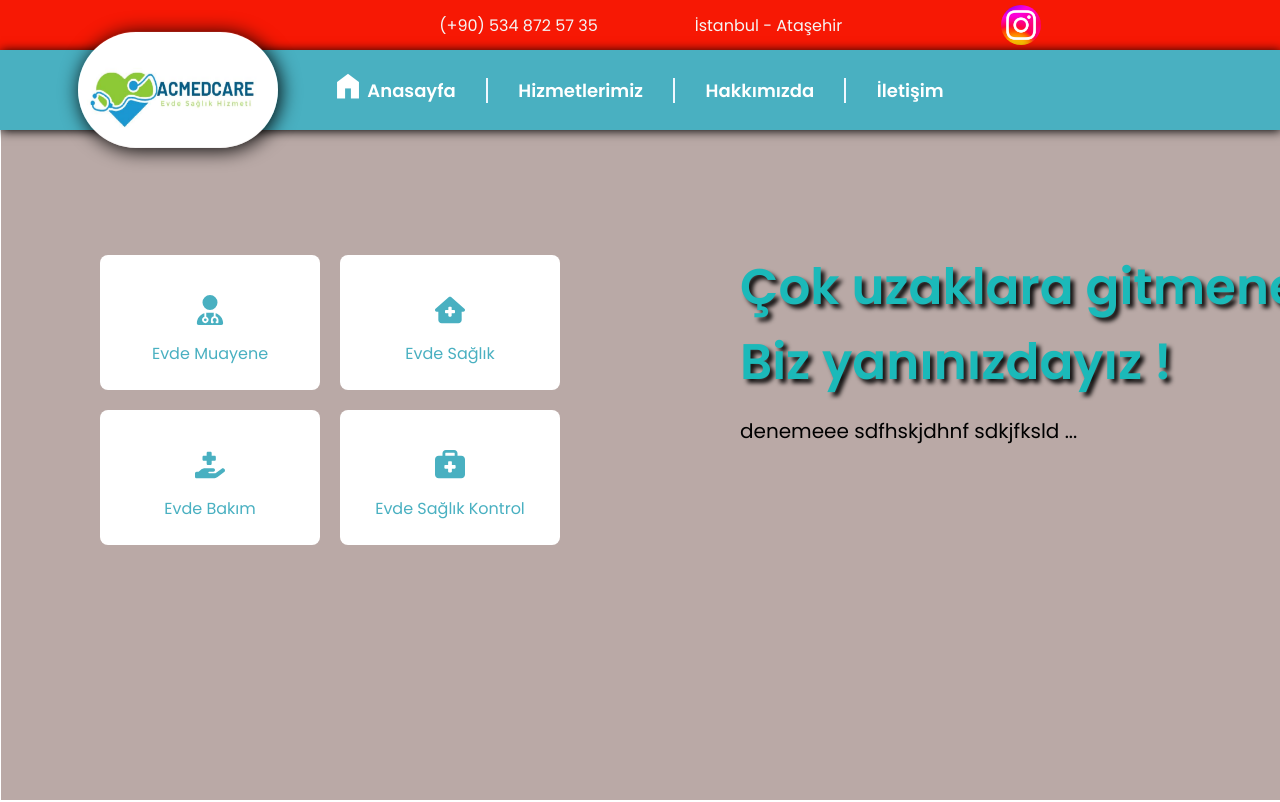
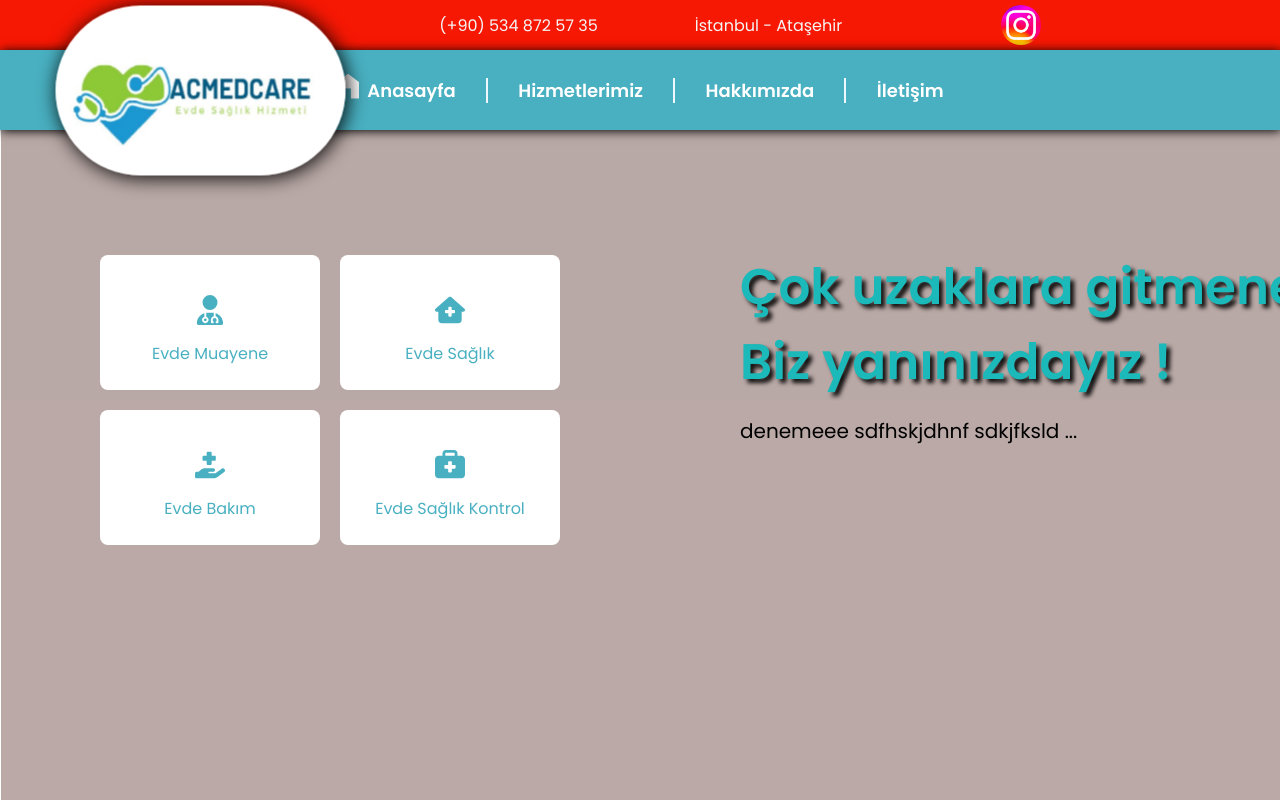
Before and after one commit to taneruzum/Medical-Web-Site, a Next.js app: page / in a window 1280 px wide. Shown: the top 802 px of the page. Built offline with nearby package versions, Linux system fonts and the light colour scheme.

Commit message:
navbar ve footer

```diff
--- a/src/app/Components/Footer/Footer.tsx
+++ b/src/app/Components/Footer/Footer.tsx
@@ -17,9 +17,9 @@ const Footer= () => {
                         <div className="allContact">
                             <ul>
                                 <h4>Bize Ulaş</h4>
-                                <li className="mail">E-posta <span>mertuzum3458@gmail.com</span></li>
-                                <li className="phone">Telefon <span>: +90 534 872 57 35</span></li>
-                                <li className="location">Konum <span>: İstanbul/Ataşehir</span></li>
+                                <li className="mail">E-posta : <span>mertuzum3458@gmail.com</span></li>
+                                <li className="phone">Telefon : <span> +90 534 872 57 35</span></li>
+                                <li className="location">Konum : <span> İstanbul/Ataşehir</span></li>
                             </ul>
                         </div>
 
--- a/src/app/Components/NavBar/NavBar.tsx
+++ b/src/app/Components/NavBar/NavBar.tsx
@@ -78,13 +78,13 @@ const NavBar = () => {
           <img /*ref={logoRef}*/ src="/images/AcmedCareLogo.jpg" alt="logo" />
         </div>
         <ul className="content">
-          <li><a href=""><span className="material-symbols-outlined">home</span>Anasayfa</a></li>
+          <li><span className="material-symbols-outlined">home</span>Anasayfa</li>
           <div className="verticalLine"></div>
-          <li onClick={() => scrollPage("servicesSection")}><a>Hizmetlerimiz</a></li>
+          <li onClick={() => scrollPage("servicesSection")}>Hizmetlerimiz</li>
           <div className="verticalLine"></div>
-          <li onClick={() => scrollPage("aboutUs")}><a>Hakkımızda</a></li>
+          <li onClick={() => scrollPage("aboutUs")}>Hakkımızda</li>
           <div className="verticalLine"></div>
-          <li><a href="">İletişim</a></li>
+          <li>İletişim</li>
         </ul>
       </nav>
 
--- a/src/app/Components/NavBar/navBar.css
+++ b/src/app/Components/NavBar/navBar.css
@@ -111,8 +111,8 @@
     justify-content: center;
     position: absolute;
     left: 10%;
-    width: 100px;
-    height: 75px;
+    width: 145px;
+    height: 85px;
     z-index: 9;
     transition: 0.2s;
 
@@ -121,6 +121,7 @@
 
 .acmedCareLogo img {
     width: 100%;
+    height: 100%;
     background-size: cover;
     border-radius: 4rem;
     scale: 2;
@@ -144,6 +145,15 @@
 
 }
 .content li{
+    display: flex;
+    align-items: center;
+    justify-content: center;
+    font-weight: 600;
+    font-size: 18px;
+    color: white;
+    text-decoration: none;
+    cursor: pointer;
+
     list-style: none;
     transition: all 0.2s ease-in-out;
     padding: 0.4rem;
@@ -154,22 +164,11 @@
     height: 25px;
     background-color: aliceblue;
 }
-.content a{
-    display: flex;
-    align-items: center;
-    justify-content: center;
-    font-weight: 600;
-    font-size: 18px;
-    color: white;
-    text-decoration: none;
-    cursor: pointer;
 
-}
 .content li:hover{
     transform: scale(1.3);
     /* background-color: rgba(0, 0, 0, 0.1);
     border-radius: 7rem; */
-
 
 }
 
--- a/src/pages/index.css
+++ b/src/pages/index.css
@@ -1,4 +1,5 @@
 @import url('https://fonts.googleapis.com/css2?family=Roboto:wght@400;500;700&display=swap');
+
 
 * {
     margin: 0;
@@ -9,6 +10,7 @@
 html,
 body {
     width: 100%;
+    font-family: 'CustomFont', -apple-system, BlinkMacSystemFont, "Segoe UI", Roboto, "Helvetica Neue", Arial, sans-serif;
 
 }
 
@@ -124,6 +126,9 @@ h2 {
 .aboutUsText p {
     text-align: justify;
 }
+.informationBox3 span{
+    color: black;
+}
 
 
 .servicesContainer {
```
